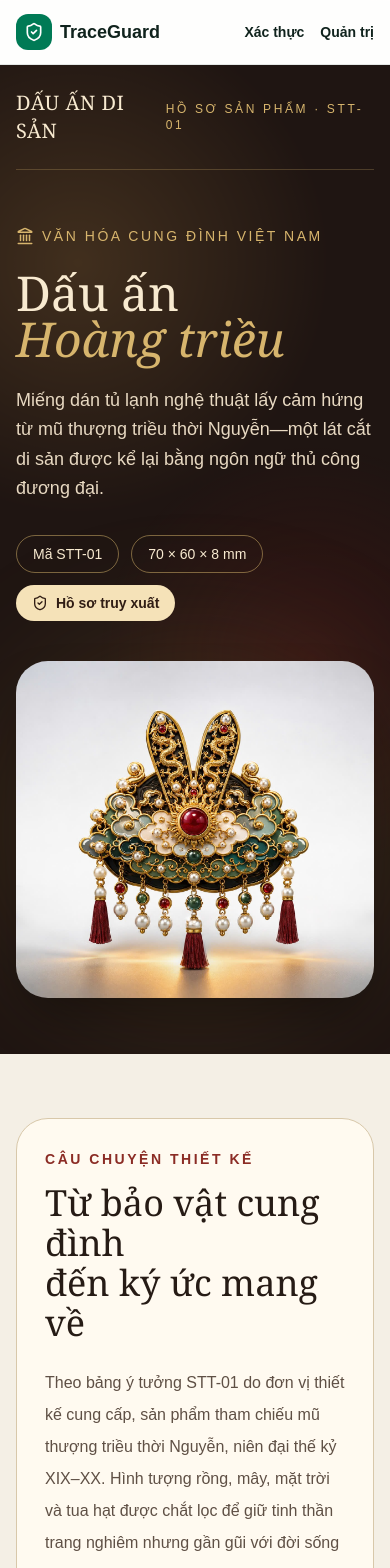
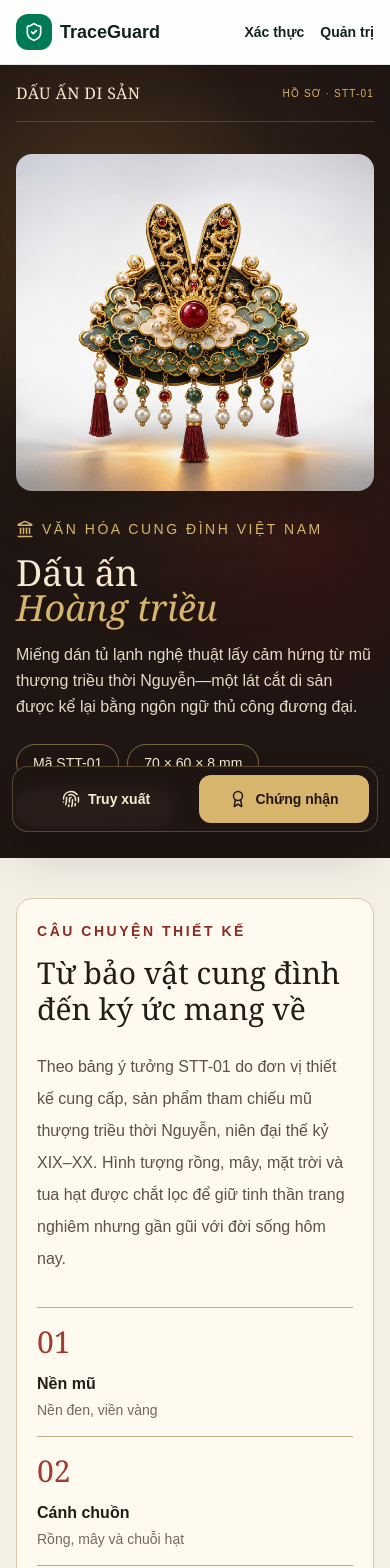
Before and after one commit to hadao-tech/trace, a Next.js app: page /heritage/stt-01 in a window 390 px wide. Shown: the top 1568 px of the page. Built offline with nearby package versions, Linux system fonts and the light colour scheme.

Commit message:
Optimize heritage product page for mobile

```diff
--- a/src/app/heritage/stt-01/page.tsx
+++ b/src/app/heritage/stt-01/page.tsx
@@ -20,39 +20,39 @@ export default function HeritageProductPage() {
     <main className="bg-[#f4efe5] text-[#261b15] -mt-16 pt-16">
       <section className="relative overflow-hidden bg-[#1f1512] text-[#f8ead0]">
         <div className="absolute inset-0 opacity-20 [background-image:radial-gradient(circle_at_20%_20%,#c9974d_0,transparent_30%),radial-gradient(circle_at_80%_60%,#7e151b_0,transparent_32%)]" />
-        <div className="container-page relative py-6 flex items-center justify-between border-b border-[#d7b56d]/25">
-          <Link href="/" className="font-serif text-xl tracking-wide">DẤU ẤN DI SẢN</Link>
-          <span className="text-xs tracking-[.22em] text-[#d7b56d]">HỒ SƠ SẢN PHẨM · STT-01</span>
+        <div className="container-page relative py-4 md:py-6 flex items-center justify-between gap-3 border-b border-[#d7b56d]/25">
+          <Link href="/" className="font-serif text-base md:text-xl tracking-wide whitespace-nowrap">DẤU ẤN DI SẢN</Link>
+          <span className="text-[10px] md:text-xs tracking-[.12em] md:tracking-[.22em] text-[#d7b56d] text-right">HỒ SƠ · STT-01</span>
         </div>
-        <div className="container-page relative grid lg:grid-cols-[.82fr_1.18fr] gap-10 items-center py-14 lg:py-20">
+        <div className="container-page relative grid lg:grid-cols-[.82fr_1.18fr] gap-7 lg:gap-10 items-center py-8 md:py-14 lg:py-20">
           <div className="z-10">
             <div className="flex items-center gap-2 text-[#d7b56d] text-sm tracking-[.18em]"><Landmark size={18}/> VĂN HÓA CUNG ĐÌNH VIỆT NAM</div>
-            <h1 className="font-serif text-5xl md:text-7xl leading-[.96] mt-6">Dấu ấn<br/><i className="font-normal text-[#d7b56d]">Hoàng triều</i></h1>
-            <p className="mt-6 text-lg text-[#e8d9c2] max-w-lg leading-relaxed">Miếng dán tủ lạnh nghệ thuật lấy cảm hứng từ mũ thượng triều thời Nguyễn—một lát cắt di sản được kể lại bằng ngôn ngữ thủ công đương đại.</p>
-            <div className="flex flex-wrap gap-3 mt-8">
+            <h1 className="font-serif text-4xl sm:text-5xl md:text-7xl leading-[.98] mt-4 md:mt-6">Dấu ấn<br/><i className="font-normal text-[#d7b56d]">Hoàng triều</i></h1>
+            <p className="mt-4 md:mt-6 text-base md:text-lg text-[#e8d9c2] max-w-lg leading-relaxed">Miếng dán tủ lạnh nghệ thuật lấy cảm hứng từ mũ thượng triều thời Nguyễn—một lát cắt di sản được kể lại bằng ngôn ngữ thủ công đương đại.</p>
+            <div className="flex flex-wrap gap-2 md:gap-3 mt-6 md:mt-8">
               <span className="rounded-full border border-[#d7b56d]/50 px-4 py-2 text-sm">Mã STT-01</span>
               <span className="rounded-full border border-[#d7b56d]/50 px-4 py-2 text-sm">70 × 60 × 8 mm</span>
               <span className="rounded-full bg-[#f5e2b8] text-[#301d14] px-4 py-2 text-sm font-bold flex gap-2 items-center"><ShieldCheck size={16}/> Hồ sơ truy xuất</span>
             </div>
           </div>
-          <div className="relative">
+          <div className="relative -order-1 lg:order-none">
             <div className="absolute -inset-6 rounded-full bg-[#c9974d]/15 blur-3xl" />
-            <Image src="/heritage/stt-01-product.png" alt="Sản phẩm Dấu ấn Hoàng triều" width={1300} height={1217} priority className="relative w-full rounded-[2rem] shadow-2xl shadow-black/40" />
+            <Image src="/heritage/stt-01-product.png" alt="Sản phẩm Dấu ấn Hoàng triều" width={1300} height={1217} priority sizes="(max-width: 768px) 100vw, 58vw" className="relative w-full max-h-[46vh] lg:max-h-none object-cover rounded-2xl md:rounded-[2rem] shadow-2xl shadow-black/40" />
           </div>
         </div>
       </section>
 
-      <section className="container-page py-16 grid lg:grid-cols-[1.15fr_.85fr] gap-8">
-        <article className="rounded-[2rem] bg-[#fffaf0] border border-[#d8c8aa] p-7 md:p-10">
+      <section className="container-page py-10 md:py-16 grid lg:grid-cols-[1.15fr_.85fr] gap-5 md:gap-8">
+        <article className="rounded-2xl md:rounded-[2rem] bg-[#fffaf0] border border-[#d8c8aa] p-5 md:p-10">
           <span className="text-[#8b2c25] text-sm font-bold tracking-[.18em]">CÂU CHUYỆN THIẾT KẾ</span>
-          <h2 className="font-serif text-4xl mt-3">Từ bảo vật cung đình<br/>đến ký ức mang về</h2>
+          <h2 className="font-serif text-3xl md:text-4xl mt-3">Từ bảo vật cung đình<br/>đến ký ức mang về</h2>
           <p className="text-[#5f5045] leading-8 mt-6">Theo bảng ý tưởng STT-01 do đơn vị thiết kế cung cấp, sản phẩm tham chiếu mũ thượng triều thời Nguyễn, niên đại thế kỷ XIX–XX. Hình tượng rồng, mây, mặt trời và tua hạt được chắt lọc để giữ tinh thần trang nghiêm nhưng gần gũi với đời sống hôm nay.</p>
           <div className="grid sm:grid-cols-3 gap-4 mt-8">
             {[['01','Nền mũ','Nền đen, viền vàng'],['02','Cánh chuồn','Rồng, mây và chuỗi hạt'],['03','Trung tâm','Mặt trời đỏ, mây và tua rua']].map(([n,t,d])=><div key={n} className="border-t border-[#bfa982] pt-4"><span className="font-serif text-3xl text-[#a23b30]">{n}</span><h3 className="font-bold mt-3">{t}</h3><p className="text-sm text-[#75675d] mt-1">{d}</p></div>)}
           </div>
         </article>
 
-        <aside className="rounded-[2rem] bg-[#7d1e23] text-white p-7 md:p-9 relative overflow-hidden">
+        <aside className="rounded-2xl md:rounded-[2rem] bg-[#7d1e23] text-white p-5 md:p-9 relative overflow-hidden">
           <Sparkles className="absolute right-6 top-6 text-[#e8c778]" />
           <span className="text-[#edcc85] text-xs tracking-[.18em]">CHẤT LIỆU & HOÀN THIỆN</span>
           <h2 className="font-serif text-3xl mt-3">Sắc son · Ánh kim</h2>
@@ -64,22 +64,25 @@ export default function HeritageProductPage() {
         </aside>
       </section>
 
-      <section className="bg-[#ded4c0] py-16">
+      <section className="bg-[#ded4c0] py-10 md:py-16">
         <div className="container-page">
           <div className="flex flex-wrap justify-between items-end gap-4 mb-8"><div><span className="text-[#7d1e23] text-sm font-bold tracking-[.18em]">TƯ LIỆU THAM CHIẾU</span><h2 className="font-serif text-4xl mt-2">Từ phác thảo đến vật phẩm</h2></div><span className="text-sm text-[#65594e]">Bảng concept STT-01 · do người dùng cung cấp</span></div>
-          <Image src="/heritage/stt-01-concept-board.png" alt="Bảng ý tưởng sản phẩm STT-01" width={960} height={540} className="w-full rounded-[1.5rem] shadow-xl border border-white/60" />
+          <p className="md:hidden text-xs text-[#65594e] mb-3">Vuốt ngang để xem rõ toàn bộ bảng ý tưởng.</p>
+          <div className="overflow-x-auto rounded-2xl snap-x">
+            <Image src="/heritage/stt-01-concept-board.png" alt="Bảng ý tưởng sản phẩm STT-01" width={960} height={540} className="w-[820px] max-w-none md:w-full md:max-w-full rounded-2xl md:rounded-[1.5rem] shadow-xl border border-white/60 snap-start" />
+          </div>
         </div>
       </section>
 
-      <section className="container-page py-16">
+      <section id="trace" className="container-page py-10 md:py-16 scroll-mt-20">
         <div className="grid lg:grid-cols-[.75fr_1.25fr] gap-10">
-          <div><span className="text-[#8b2c25] text-sm font-bold tracking-[.18em]">HÀNH TRÌNH SẢN PHẨM</span><h2 className="font-serif text-4xl mt-3">Mỗi công đoạn<br/>một dấu xác thực</h2><p className="mt-5 text-[#6f6156]">Mã truy xuất: <b className="font-mono text-[#261b15]">STT-01-HERITAGE</b></p></div>
+          <div><span className="text-[#8b2c25] text-sm font-bold tracking-[.18em]">HÀNH TRÌNH SẢN PHẨM</span><h2 className="font-serif text-3xl md:text-4xl mt-3">Mỗi công đoạn<br/>một dấu xác thực</h2><p className="mt-5 text-[#6f6156]">Mã truy xuất: <b className="font-mono text-sm md:text-base text-[#261b15] break-all">STT-01-HERITAGE</b></p></div>
           <div>{traceSteps.map((step,index)=><div key={step.title} className="grid grid-cols-[28px_1fr] gap-4"><div className="flex flex-col items-center"><span className="mt-1 w-4 h-4 rounded-full bg-[#8b2c25] ring-4 ring-[#e6c88a]"/>{index<traceSteps.length-1&&<span className="w-px grow bg-[#bcae98]"/>}</div><div className="pb-8 border-b border-[#d1c3ac] mb-7"><div className="flex flex-wrap justify-between gap-2"><h3 className="text-xl font-bold">{step.title}</h3><time className="font-mono text-sm text-[#8b2c25]">{step.date}</time></div><p className="mt-2 text-[#695b50]">{step.text}</p><p className="mt-3 text-xs flex gap-1 text-[#8a7b70]"><MapPin size={13}/>{step.place}</p></div></div>)}</div>
         </div>
       </section>
 
-      <section className="container-page pb-16">
-        <div className="rounded-[2rem] bg-[#fffaf0] border-2 border-[#bb9654] overflow-hidden">
+      <section id="certificate" className="container-page pb-24 md:pb-16 scroll-mt-20">
+        <div className="rounded-2xl md:rounded-[2rem] bg-[#fffaf0] border-2 border-[#bb9654] overflow-hidden">
           <div className="grid lg:grid-cols-[.9fr_1.1fr]">
             <div className="bg-[#26352d] text-white p-8 md:p-12"><Award size={48} className="text-[#e7c477]"/><p className="mt-8 text-xs tracking-[.2em] text-[#e7c477]">HỒ SƠ DI SẢN & CHỨNG NHẬN</p><h2 className="font-serif text-4xl mt-3">Minh bạch giá trị<br/>văn hóa</h2><p className="mt-5 text-[#cfdbd2] leading-7">Khu vực này dành cho văn bản chứng nhận, đơn vị cấp, số hồ sơ và tài liệu đối chiếu chính thức.</p></div>
             <div className="p-8 md:p-12">
@@ -94,6 +97,11 @@ export default function HeritageProductPage() {
         </div>
       </section>
 
+      <nav className="md:hidden fixed bottom-3 left-3 right-3 z-50 grid grid-cols-2 gap-2 rounded-2xl bg-[#1f1512]/95 backdrop-blur p-2 shadow-2xl border border-[#d7b56d]/30 pb-[max(.5rem,env(safe-area-inset-bottom))]">
+        <a href="#trace" className="min-h-12 rounded-xl flex items-center justify-center gap-2 text-sm font-bold text-[#f8ead0]"><Fingerprint size={18}/>Truy xuất</a>
+        <a href="#certificate" className="min-h-12 rounded-xl flex items-center justify-center gap-2 text-sm font-bold bg-[#d7b56d] text-[#211713]"><Award size={18}/>Chứng nhận</a>
+      </nav>
+
       <section className="bg-[#1f1512] text-white py-12">
         <div className="container-page flex flex-col md:flex-row gap-7 items-center justify-between">
           <div className="flex items-center gap-4"><span className="p-3 rounded-full bg-[#d6b15e] text-[#221713]"><Fingerprint/></span><div><p className="font-bold">Hồ sơ truy xuất STT-01</p><p className="text-sm text-[#cabbab]">Dữ liệu mẫu phục vụ trình diễn · cập nhật 19.08.2026</p></div></div>
```
